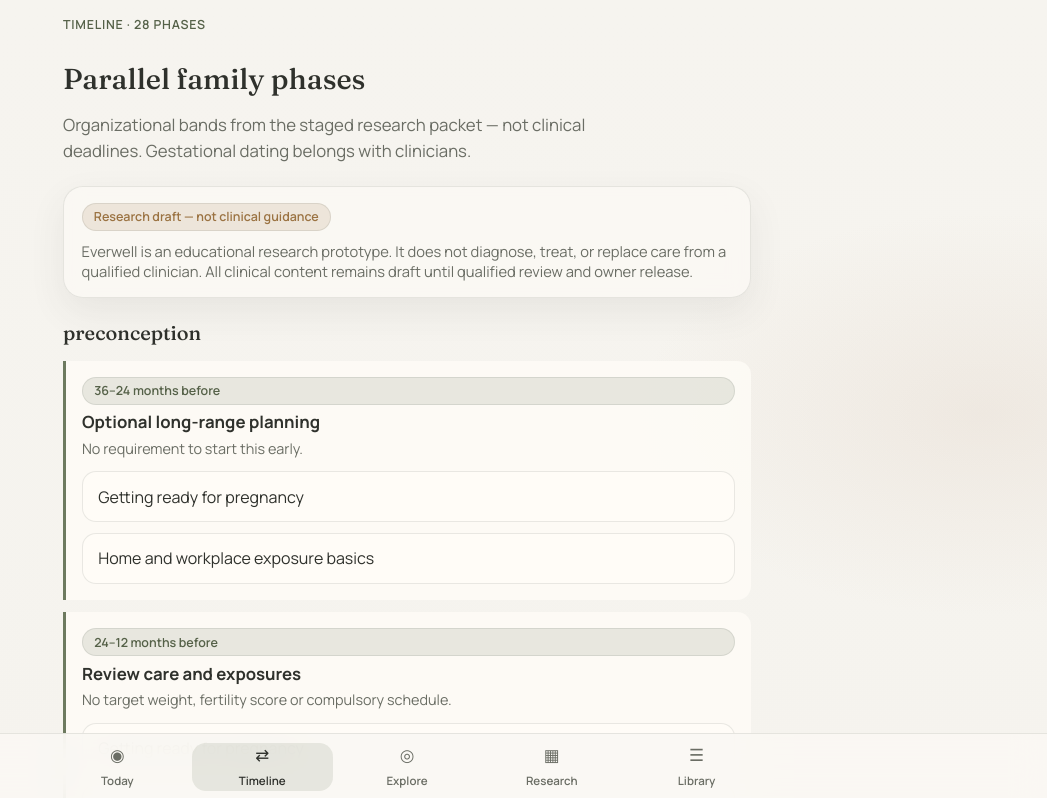
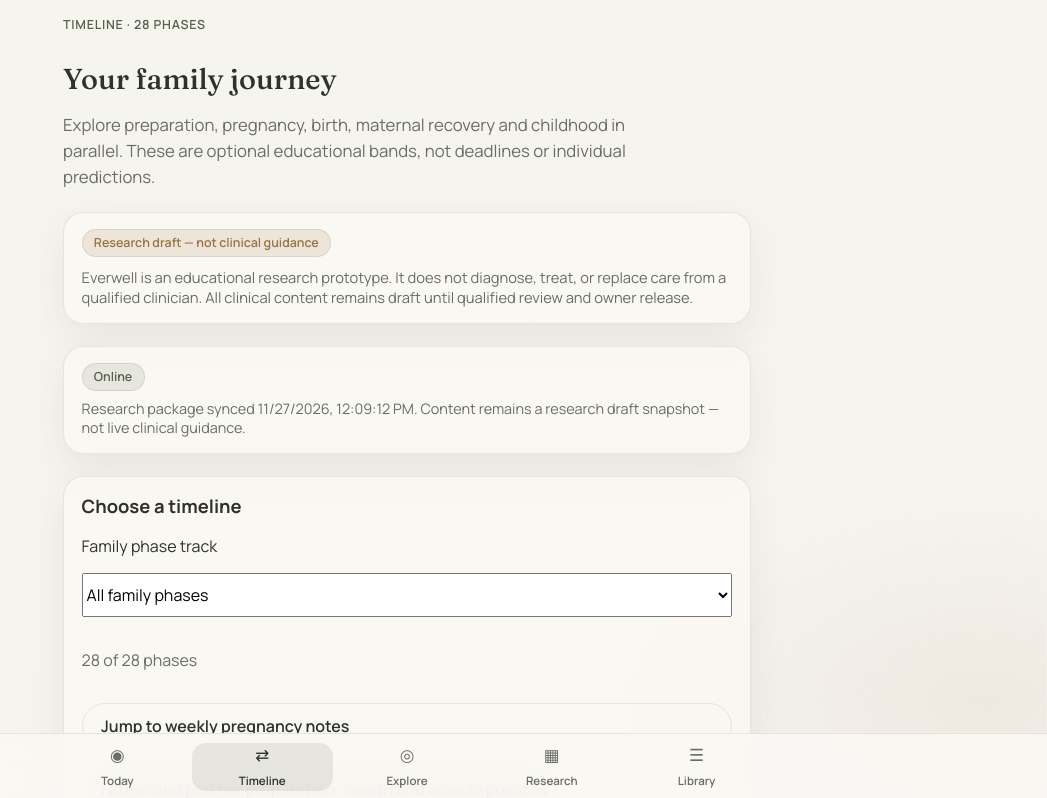
Before and after one commit to 28twagg-ops/spyder-leaderboard, a React (Vite) app in the folder pregnancy-info-app/app/: page /timeline in a window 1280 px wide. Shown: the top 798 px of the page, without its empty margins (233-1280 px from the left). Built offline with nearby package versions, Linux system fonts and the light colour scheme.

Commit message:
Stage 2: expose all family phases and 40 pregnancy weeks with track filters

```diff
--- a/pregnancy-info-app/app/src/pages/TimelinePage.tsx
+++ b/pregnancy-info-app/app/src/pages/TimelinePage.tsx
@@ -1,53 +1,84 @@
+import { useState } from 'react'
 import { Link } from 'react-router-dom'
 import { DraftBanner } from '../components/DraftBanner'
-import { featuredForPhase, gestationalWeeks, timeline } from '../data/researchCatalog'
+import { OfflineBanner } from '../components/OfflineBanner'
+import { featuredForPhase, gestationalWeeks, getArticle, getSource, timeline } from '../data/researchCatalog'
+
+const trackNames: Record<string, string> = {
+  preconception: 'Preparing together',
+  pregnancy: 'Pregnancy',
+  shared_birth: 'Birth together',
+  maternal: 'Maternal recovery',
+  child: 'Child development',
+}
+const weekBands = [
+  { label: 'Weeks 1–13', start: 1, end: 13 },
+  { label: 'Weeks 14–27', start: 14, end: 27 },
+  { label: 'Weeks 28–40', start: 28, end: 40 },
+]
 
 export function TimelinePage() {
   const tracks = [...new Set(timeline.map((p) => p.track))]
+  const [trackFilter, setTrackFilter] = useState('all')
+  const [weekFilter, setWeekFilter] = useState('all')
+  const shownTracks = tracks.filter((track) => trackFilter === 'all' || trackFilter === track)
+  const orderedWeeks = [...gestationalWeeks].sort((a, b) => a.week - b.week)
 
   return (
     <div className="stack-lg">
       <header className="stack">
         <div className="eyebrow">Timeline · {timeline.length} phases</div>
-        <h1 style={{ fontFamily: 'var(--font-display)', margin: 0, fontSize: '1.8rem' }}>
-          Parallel family phases
-        </h1>
+        <h1 style={{ fontFamily: 'var(--font-display)', margin: 0, fontSize: '1.8rem' }}>Your family journey</h1>
         <p className="lede" style={{ margin: 0 }}>
-          Organizational bands from the staged research packet — not clinical deadlines.
-          Gestational dating belongs with clinicians.
+          Explore preparation, pregnancy, birth, maternal recovery and childhood in parallel.
+          These are optional educational bands, not deadlines or individual predictions.
         </p>
       </header>
       <DraftBanner status="research_only" />
+      <OfflineBanner />
+      <section className="panel stack" aria-labelledby="journey-filter-heading">
+        <h2 id="journey-filter-heading" style={{ margin: 0, fontSize: '1.15rem' }}>Choose a timeline</h2>
+        <label htmlFor="timeline-track">Family phase track</label>
+        <select id="timeline-track" value={trackFilter} onChange={(event) => setTrackFilter(event.target.value)} style={{ minHeight: 44 }}>
+          <option value="all">All family phases</option>
+          {tracks.map((track) => <option key={track} value={track}>{trackNames[track] ?? track}</option>)}
+        </select>
+        <p className="muted" role="status">{timeline.filter((p) => shownTracks.includes(p.track)).length} of {timeline.length} phases</p>
+        <a className="btn btn-ghost" href="#gestation-heading">Jump to weekly pregnancy notes</a>
+        <Link className="btn btn-ghost" to="/research/EV-ART-003">Father and partner preparation: health and work exposures</Link>
+      </section>
 
-      {tracks.map((track) => (
+      {shownTracks.map((track) => (
         <section key={track} className="stack" aria-labelledby={`track-${track}`}>
-          <h2
-            id={`track-${track}`}
-            style={{ fontFamily: 'var(--font-display)', margin: 0, fontSize: '1.25rem' }}
-          >
-            {track}
-          </h2>
+          <h2 id={`track-${track}`} style={{ fontFamily: 'var(--font-display)', margin: 0, fontSize: '1.25rem' }}>{trackNames[track] ?? track}</h2>
           <div className="phase-rail">
-            {timeline
-              .filter((p) => p.track === track)
-              .map((phase) => {
-                const featured = featuredForPhase(phase).slice(0, 3)
+            {timeline.filter((p) => p.track === track).map((phase) => {
+              const featured = featuredForPhase(phase)
+              const featuredIds = new Set(featured.map((article) => article.id))
+              const remaining = [...new Set(phase.article_ids)].map(getArticle).filter((article) => article !== undefined && !featuredIds.has(article.id))
+              const safety = [...new Set(phase.persistent_safety_article_ids ?? [])].map(getArticle).filter((article) => article !== undefined)
               return (
-                  <article key={phase.id} className="phase-item">
+                <article key={phase.id} className="phase-item" id={phase.id}>
                   <div className="badge">{phase.label}</div>
                   <h3 style={{ margin: 0, fontSize: '1.05rem' }}>{phase.focus}</h3>
-                    {phase.safety && (
-                      <p className="muted" style={{ margin: 0, fontSize: '0.9rem' }}>
-                        {phase.safety}
-                      </p>
+                  {phase.safety && <p className="muted" style={{ margin: 0, fontSize: '0.9rem' }}>{phase.safety}</p>}
+                  {safety.length > 0 && (
+                    <div className="stack">
+                      <strong>Safety topics (draft)</strong>
+                      {safety.map((article) => <Link key={article.id} to={`/research/${article.id}`}>{article.title}</Link>)}
+                    </div>
                   )}
-                    <ul className="list-clean" style={{ marginTop: '0.5rem' }}>
-                      {featured.map((article) => (
-                        <li key={article.id}>
-                          <Link to={`/research/${article.id}`}>{article.title}</Link>
-                        </li>
-                      ))}
+                  <ul className="list-clean">
+                    {featured.map((article) => <li key={article.id}><Link to={`/research/${article.id}`}>{article.title}</Link></li>)}
                   </ul>
+                  {remaining.length > 0 && (
+                    <details className="disclosure">
+                      <summary>More topics ({remaining.length})</summary>
+                      <ul className="list-clean">
+                        {remaining.map((article) => <li key={article.id}><Link to={`/research/${article.id}`}>{article.title}</Link></li>)}
+                      </ul>
+                    </details>
+                  )}
                 </article>
               )
             })}
@@ -56,28 +87,39 @@ export function TimelinePage() {
       ))}
 
       <section className="panel stack" aria-labelledby="gestation-heading">
-        <h2 id="gestation-heading" style={{ margin: 0, fontSize: '1.1rem' }}>
-          Weekly fetal notes ({gestationalWeeks.length})
-        </h2>
+        <h2 id="gestation-heading" style={{ margin: 0, fontSize: '1.2rem' }}>Weekly pregnancy notes ({gestationalWeeks.length})</h2>
         <p className="muted" style={{ margin: 0 }}>
-          Research draft descriptions. Clinical dating and interpretation require a clinician.
+          Research draft descriptions inherit source date windows. They are not individual measurements or milestones that must occur in a particular week.
+          Clinical dating belongs with a clinician.
         </p>
-        <ul className="list-clean">
-          {gestationalWeeks.slice(0, 8).map((week) => (
-            <li key={week.week}>
-              <strong>Week {week.week}</strong>
-              <div className="muted" style={{ marginTop: '0.25rem', fontSize: '0.9rem' }}>
-                {week.description}
-              </div>
-              {week.fetal_article_id && (
-                <Link to={`/research/${week.fetal_article_id}`}>Related article</Link>
+        <label htmlFor="week-band">Pregnancy week range</label>
+        <select id="week-band" value={weekFilter} onChange={(event) => setWeekFilter(event.target.value)} style={{ minHeight: 44 }}>
+          <option value="all">All 40 weeks</option>
+          {weekBands.map((band) => <option key={band.label} value={band.label}>{band.label}</option>)}
+        </select>
+        {weekBands.filter((band) => weekFilter === 'all' || weekFilter === band.label).map((band) => (
+          <section key={band.label} className="stack" aria-label={band.label}>
+            <h3 style={{ margin: 0, fontSize: '1.05rem' }}>{band.label}</h3>
+            {orderedWeeks.filter((week) => week.week >= band.start && week.week <= band.end).map((week) => {
+              const source = week.source_id ? getSource(week.source_id) : undefined
+              const maternal = timeline.find((phase) => phase.id === week.maternal_phase)
+              const fetal = week.fetal_article_id ? getArticle(week.fetal_article_id) : undefined
+              return (
+                <details key={week.week} className="panel disclosure">
+                  <summary>Week {week.week}</summary>
+                  <p>{week.description}</p>
+                  {week.source_window_start != null && week.source_window_end != null && (
+                    <p className="muted">Source window: weeks {week.source_window_start}–{week.source_window_end}</p>
                   )}
-            </li>
+                  {week.interpretation && <p className="muted">{week.interpretation}</p>}
+                  {maternal && <p>Maternal phase: {maternal.label}{' '}<button type="button" className="btn btn-ghost" onClick={() => { setTrackFilter(maternal.track); }}>Show pregnancy track</button></p>}
+                  {fetal && <p><Link to={`/research/${fetal.id}`}>{fetal.title}</Link></p>}
+                  <p className="muted">Source: {source?.title ?? week.source_id ?? 'Not recorded'} {source?.url && /^https?:\/\//i.test(source.url) && <a href={source.url} target="_blank" rel="noreferrer">Open source</a>}</p>
+                </details>
+              )
+            })}
+          </section>
         ))}
-        </ul>
-        <p className="muted" style={{ margin: 0, fontSize: '0.85rem' }}>
-          Showing first 8 of {gestationalWeeks.length} week rows from stage-09.
-        </p>
       </section>
     </div>
   )
```
Lines whose indentation alone changed are shown as unchanged.
